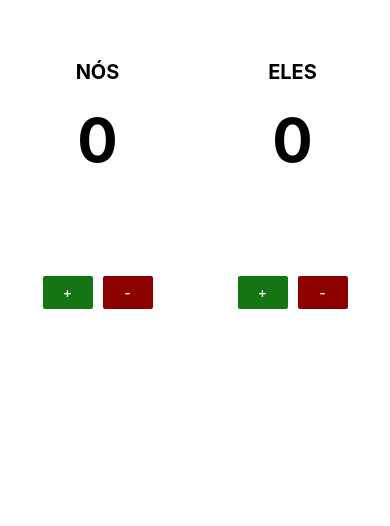
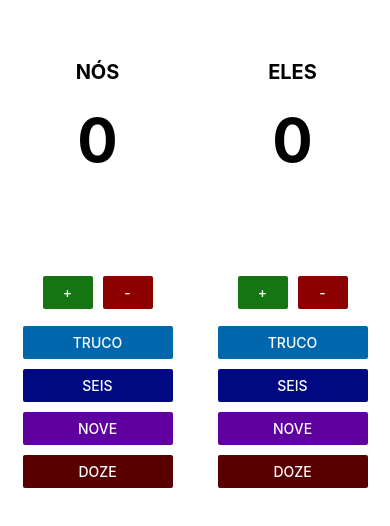
Before and after one commit to LParizotto/truco-contador, a React Native app: screen / in a window 390 px wide. Shown: the part 140-666 px from the top of the page. Built offline with nearby package versions, Linux system fonts and the light colour scheme.

Commit message:
feat: adiciona botões de pontuação do truco (3,6,9,12)

```diff
--- a/App.js
+++ b/App.js
@@ -7,9 +7,9 @@ export default function App() {
   const [contador, setContador] = useState(0);
   const [contador2, setContador2] = useState(0);
 
-
   return (
     <View style={styles.container}>
+
 
       <View style={styles.section}>
         <Text style={styles.title}>NÓS</Text>
@@ -25,6 +25,12 @@ export default function App() {
           <View style={styles.button}>
             <Button color={'#8d0000'} title='-' onPress={() => contador > 0 && setContador(contador - 1)} />
           </View>
+        </View>
+        <View style={styles.buttonsespeciais}>
+          <Button color={'#0067ac'} title='Truco' onPress={() => setContador(contador + 3)} />
+          <Button color={'#000981'} title='Seis' onPress={() => setContador(contador + 6)} />
+          <Button color={'#5f009e'} title='Nove' onPress={() => setContador(contador + 9)} />
+          <Button color={'#580000'} title='Doze' onPress={() => setContador(contador + 12)} />
         </View>
       </View>
 
@@ -43,6 +49,12 @@ export default function App() {
           <View style={styles.button}>
             <Button color={'#8d0000'} title='-' onPress={() => contador2 > 0 && setContador2(contador2 - 1)} />
           </View>
+        </View>
+        <View style={styles.buttonsespeciais}>
+          <Button color={'#0067ac'} title='Truco' onPress={() => setContador2(contador2 + 3)} />
+          <Button color={'#000981'} title='Seis' onPress={() => setContador2(contador2 + 6)} />
+          <Button color={'#5f009e'} title='Nove' onPress={() => setContador2(contador2 + 9)} />
+          <Button color={'#580000'} title='Doze' onPress={() => setContador2(contador2 + 12)} />
         </View>
       </View>
 
@@ -80,7 +92,12 @@ const styles = StyleSheet.create({
   },
   button: {
     width: 50,
-    height: 100,
-  }
+    height: 50,
+  },
+  buttonsespeciais: {
+    flexDirection: 'collumn',
+    gap: 10,
+    width: 150,
+  },
 
 });
```
